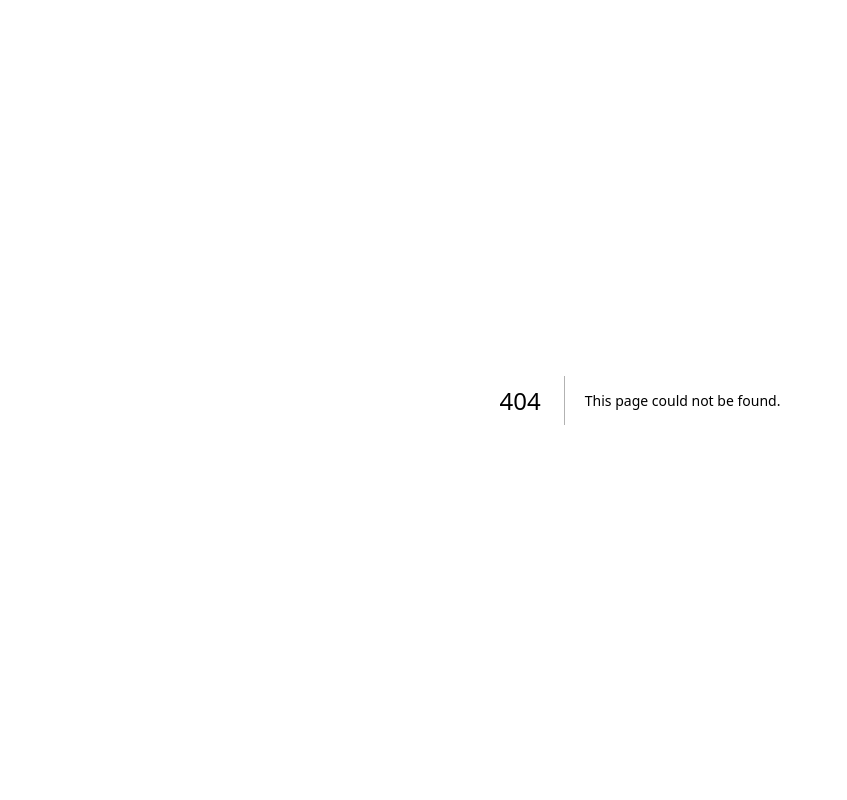
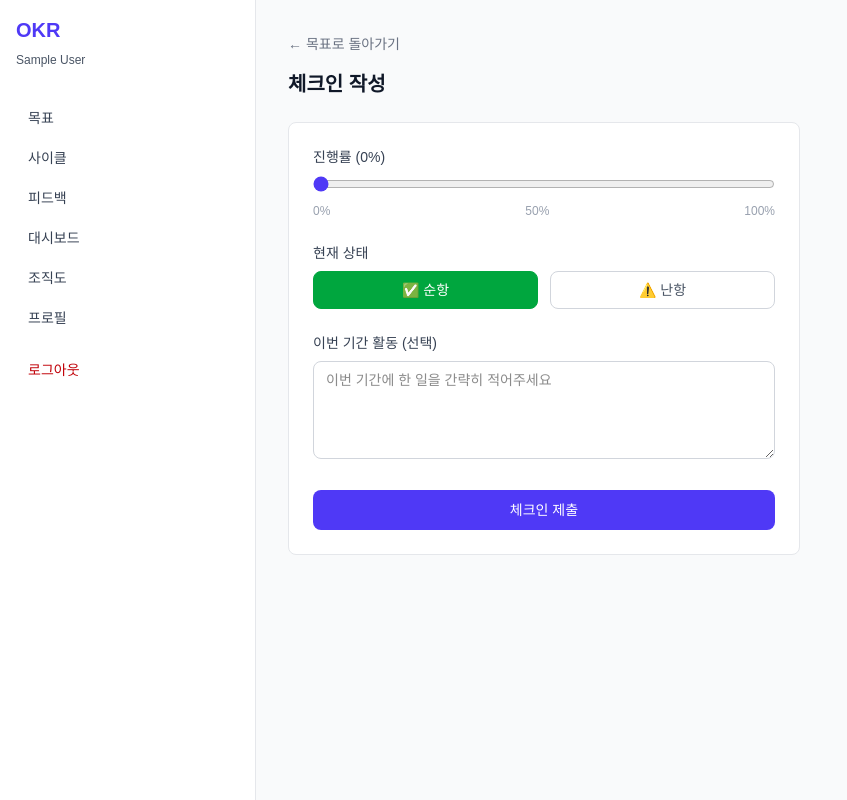
Before and after one commit to hyr10-cell/okr-tool, a Next.js app: page /goals/1/checkin in a window 1280 px wide. Before the commit this address had no page. Shown: the whole page, without its empty margins (0-847 px from the left). Built offline with nearby package versions, Linux system fonts and the light colour scheme; sample sign-in values are in the browser's storage.

Commit message:
feat: 체크인 UI

```diff
--- /dev/null
+++ b/app/(main)/goals/[id]/checkin/page.tsx
@@ -0,0 +1,83 @@
+'use client';
+
+import { useState } from 'react';
+import { useRouter } from 'next/navigation';
+
+export default function CheckInPage({ params }: { params: { id: string } }) {
+  const router = useRouter();
+  const [progress, setProgress] = useState(0);
+  const [status, setStatus] = useState<'ON_TRACK' | 'OFF_TRACK'>('ON_TRACK');
+  const [note, setNote] = useState('');
+  const [loading, setLoading] = useState(false);
+
+  async function handleSubmit(e: React.FormEvent) {
+    e.preventDefault();
+    setLoading(true);
+    const res = await fetch(`/api/goals/${params.id}/checkins`, {
+      method: 'POST',
+      headers: { 'Content-Type': 'application/json' },
+      body: JSON.stringify({ progress, status, note }),
+    });
+    setLoading(false);
+    if (res.ok) router.push(`/goals/${params.id}`);
+  }
+
+  return (
+    <div className="max-w-lg">
+      <button onClick={() => router.back()} className="text-sm text-gray-500 hover:text-gray-700 mb-4">
+        ← 목표로 돌아가기
+      </button>
+      <h1 className="text-xl font-bold text-gray-900 mb-6">체크인 작성</h1>
+
+      <form onSubmit={handleSubmit} className="bg-white rounded-lg border border-gray-200 p-6 space-y-6">
+        <div>
+          <label className="block text-sm font-medium text-gray-700 mb-2">진행률 ({progress}%)</label>
+          <input
+            type="range" min={0} max={100} value={progress}
+            onChange={(e) => setProgress(Number(e.target.value))}
+            className="w-full accent-indigo-600"
+          />
+          <div className="flex justify-between text-xs text-gray-400 mt-1">
+            <span>0%</span><span>50%</span><span>100%</span>
+          </div>
+        </div>
+
+        <div>
+          <label className="block text-sm font-medium text-gray-700 mb-2">현재 상태</label>
+          <div className="flex gap-3">
+            {(['ON_TRACK', 'OFF_TRACK'] as const).map((s) => (
+              <button
+                key={s} type="button"
+                onClick={() => setStatus(s)}
+                className={`flex-1 py-2 rounded-lg text-sm font-medium border transition ${
+                  status === s
+                    ? s === 'ON_TRACK' ? 'bg-green-600 text-white border-green-600' : 'bg-red-600 text-white border-red-600'
+                    : 'bg-white text-gray-600 border-gray-300'
+                }`}
+              >
+                {s === 'ON_TRACK' ? '✅ 순항' : '⚠️ 난항'}
+              </button>
+            ))}
+          </div>
+        </div>
+
+        <div>
+          <label className="block text-sm font-medium text-gray-700 mb-2">이번 기간 활동 (선택)</label>
+          <textarea
+            value={note} onChange={(e) => setNote(e.target.value)}
+            placeholder="이번 기간에 한 일을 간략히 적어주세요"
+            rows={4}
+            className="w-full border border-gray-300 rounded-lg px-3 py-2 text-sm outline-none focus:border-indigo-500"
+          />
+        </div>
+
+        <button
+          type="submit" disabled={loading}
+          className="w-full rounded-lg bg-indigo-600 px-4 py-2.5 text-sm font-medium text-white hover:bg-indigo-700 disabled:opacity-50"
+        >
+          {loading ? '제출 중...' : '체크인 제출'}
+        </button>
+      </form>
+    </div>
+  );
+}
```
